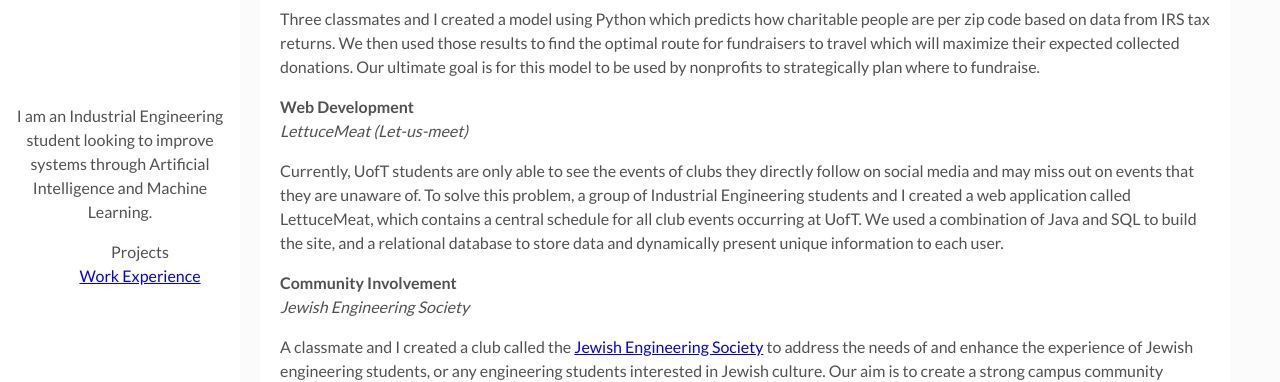
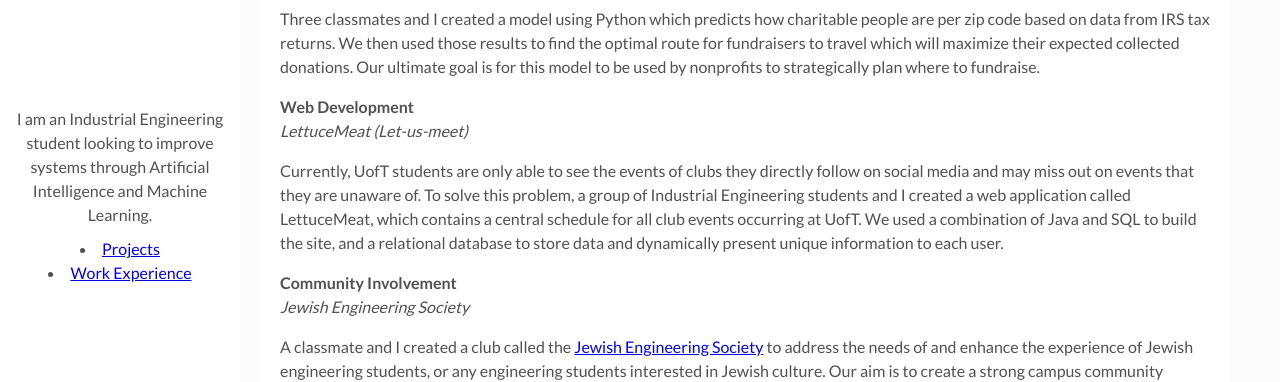
Before and after one commit to laylafrischman/laylafrischman.github.io, a Jekyll site: the page built from index.md, in a window 1280 px wide. Shown: the part 339-721 px from the top of the page. Built offline with Jekyll 4.4.1, drawn with Linux system fonts in a browser that asks for light colours.

Commit message:
Update sidebar.html

```diff
--- a/_includes/sidebar.html
+++ b/_includes/sidebar.html
@@ -12,10 +12,8 @@
     <header>
     <div class="about">
      <p>{{ site.author.about }}
-      <ul style="list-style-type: none;>
     <li><a href="default.asp">Projects</a></li>
     <li><a href="news.asp">Work Experience</a></li>
-    </ul>
  </p>
     </div>
   </header>
```
